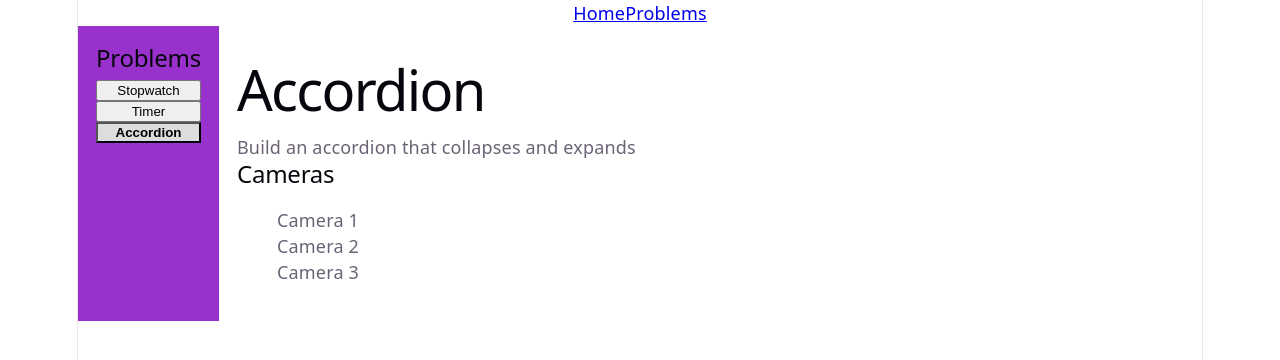
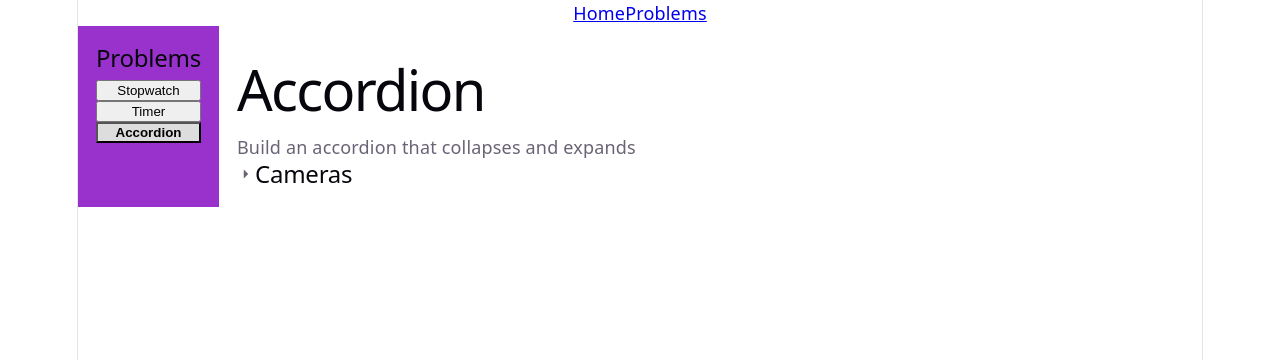
Before and after one commit to loafingbread/react-playground, a React (Vite) app: page /problems in a window 1280 px wide. Both pictures are taken after a click on the button "Accordion". Shown: the top 360 px of the page. Built offline with nearby package versions, Linux system fonts and the light colour scheme.

Commit message:
Make accordion collapse/expand

```diff
--- a/package.json
+++ b/package.json
@@ -12,6 +12,7 @@
   "dependencies": {
     "react": "^19.2.7",
     "react-dom": "^19.2.7",
+    "react-icons": "^5.7.0",
     "react-router": "^8.2.0"
   },
   "devDependencies": {
--- a/src/problems/Accordion/Accordion.module.css
+++ b/src/problems/Accordion/Accordion.module.css
@@ -5,3 +5,13 @@
 .accordion > ul {
   list-style-type: none;
 }
+
+.accordion-header {
+  display: flex;
+  align-items: center;
+  cursor: pointer;
+}
+
+.accordion-header h2 {
+  margin: 0;
+}
--- a/src/problems/Accordion/Accordion.tsx
+++ b/src/problems/Accordion/Accordion.tsx
@@ -1,20 +1,36 @@
 import React from "react";
 import styles from "./Accordion.module.css";
+import { IoMdArrowDropright, IoMdArrowDropdown } from "react-icons/io";
 
 type AccordionProps = {
   title: string;
+  isOpen: boolean;
   children: React.ReactNode;
 };
 
 function Accordion(props: AccordionProps) {
+  const [isOpen, setIsOpen] = React.useState(props.isOpen || false);
+
+  const accordionContents: React.ReactNode = (
+    <ul>
+      {React.Children.map(props.children, (child, index) => {
+        return <li key={index}>{child}</li>;
+      })}
+    </ul>
+  );
+
   return (
     <div className={styles["accordion"]}>
-      <h2>{props.title}</h2>
-      <ul>
-        {React.Children.map(props.children, (child) => {
-          return <li>{child}</li>;
-        })}
-      </ul>
+      <div
+        className={styles["accordion-header"]}
+        onClick={() => {
+          setIsOpen((currentIsOpen: boolean) => !currentIsOpen);
+        }}
+      >
+        {isOpen ? <IoMdArrowDropdown /> : <IoMdArrowDropright />}
+        <h2>{props.title}</h2>
+      </div>
+      {isOpen ? accordionContents : null}
     </div>
   );
 }
```
Also changed, not shown: 1 other file (tests, documents, lock files or other folders).
